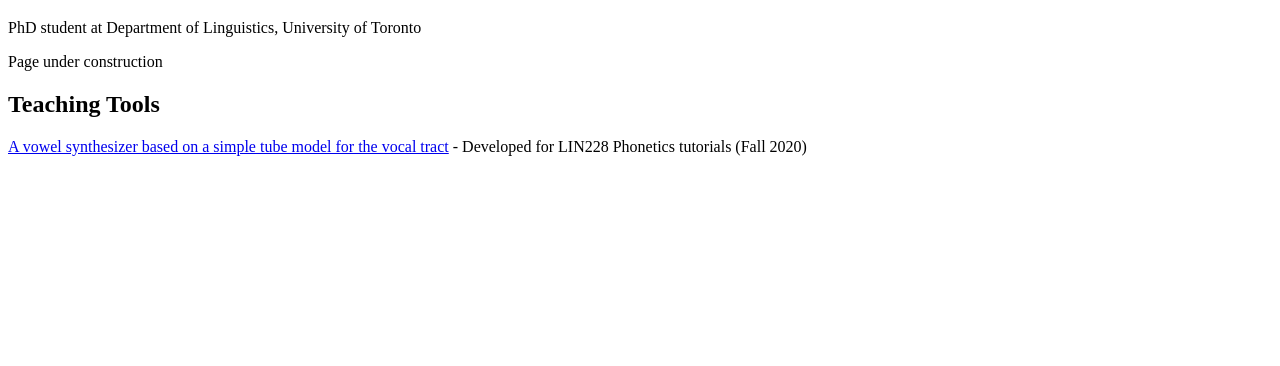
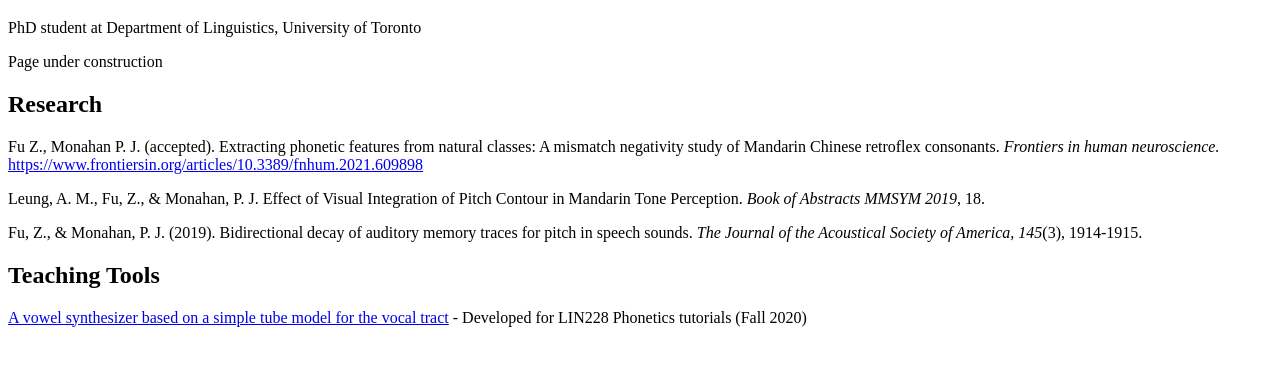
Before and after one commit to zhanaofu/zhanaofu.github.io, a plain HTML site: page index.html in a window 1280 px wide. Shown: the part 70-436 px from the top of the page. Drawn offline with Linux system fonts and the light colour scheme.

Commit message:
Update index.html

```diff
--- a/index.html
+++ b/index.html
@@ -2,12 +2,18 @@
 <html>
 <head>
 	<title>Zhanao Fu</title>
+    <meta name="author" content="Zhanao Fu">
 	<meta charset="utf-8">
 </head>
 <body>
 <h1>Zhanao Fu 傅占鳌</h1>
 <p>PhD student at Department of Linguistics, University of Toronto</p>
 <p>Page under construction</p>
+<h2>Research</h2>
+<p>Fu Z., Monahan P. J. (accepted). Extracting phonetic features from natural classes: A mismatch negativity study of Mandarin Chinese retroflex consonants. <i> Frontiers in human neuroscience.</i> <a href="https://www.frontiersin.org/articles/10.3389/fnhum.2021.609898">https://www.frontiersin.org/articles/10.3389/fnhum.2021.609898</a></p>
+<p>Leung, A. M., Fu, Z., & Monahan, P. J. Effect of Visual Integration of Pitch Contour in Mandarin Tone Perception. <i>Book of Abstracts MMSYM 2019</i>, 18.</p>
+<p>Fu, Z., & Monahan, P. J. (2019). Bidirectional decay of auditory memory traces for pitch in speech sounds. <i>The Journal of the Acoustical Society of America, 145</i>(3), 1914-1915.</p>
+
 <h2>Teaching Tools</h2>
 <p><a href="https://zhanaofu.github.io/tubemodel/">A vowel synthesizer based on a simple tube model for the vocal tract</a> - Developed for LIN228 Phonetics tutorials (Fall 2020)</p>
 </body>
```
